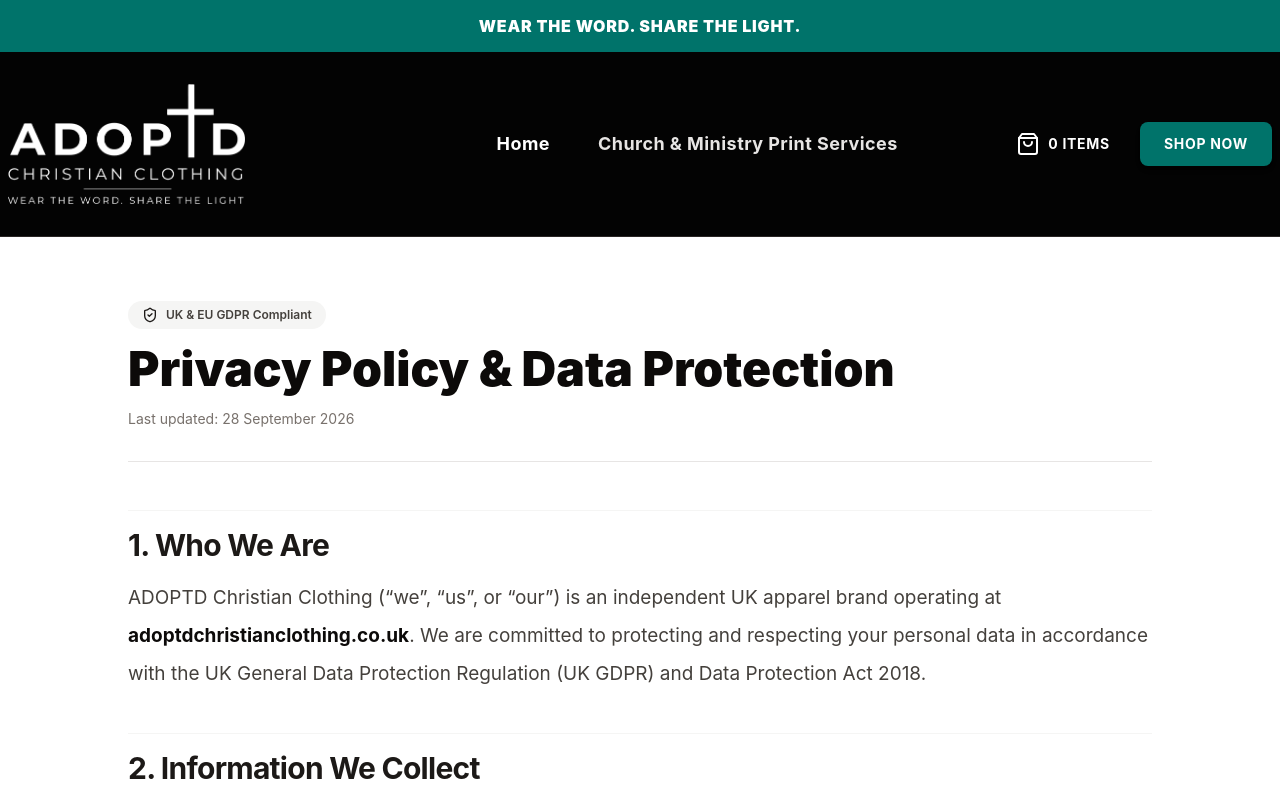
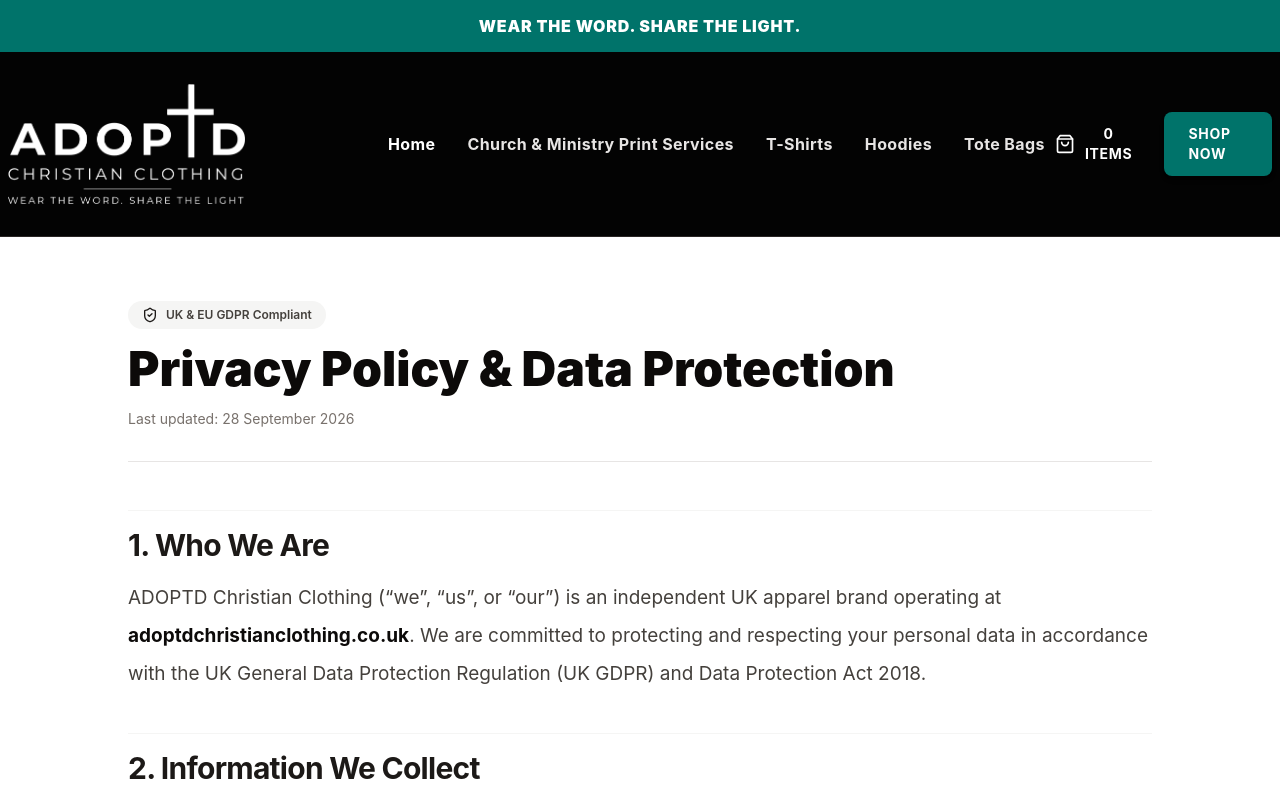
Before and after one commit to adoptd/adoptd-clothing-web, a Next.js app: page /privacy-policy in a window 1280 px wide. Shown: the top 800 px of the page. Built offline with nearby package versions, Linux system fonts and the light colour scheme; no server answers.

Commit message:
Add T-Shirts, Hoodies, and Tote Bags links to desktop main navigation

```diff
--- a/src/components/layout/Navbar.tsx
+++ b/src/components/layout/Navbar.tsx
@@ -53,18 +53,36 @@
             </div>
 
             {/* Desktop Navigation Links */}
-            <nav className="hidden lg:flex items-center space-x-8 xl:space-x-12">
+            <nav className="hidden lg:flex items-center space-x-5 xl:space-x-8">
               <Link
                 href="/"
-                className="text-base xl:text-lg font-bold tracking-wide text-white hover:text-[#00736a] transition"
+                className="text-sm xl:text-base font-bold tracking-wide text-white hover:text-[#00736a] transition whitespace-nowrap"
               >
                 Home
               </Link>
               <Link
                 href="/church-print-services"
-                className="text-base xl:text-lg font-bold tracking-wide text-stone-200 hover:text-[#00736a] transition"
+                className="text-sm xl:text-base font-bold tracking-wide text-stone-200 hover:text-[#00736a] transition whitespace-nowrap"
               >
                 Church & Ministry Print Services
+              </Link>
+              <Link
+                href="/shop/tee-shirts"
+                className="text-sm xl:text-base font-bold tracking-wide text-stone-200 hover:text-[#00736a] transition whitespace-nowrap"
+              >
+                T-Shirts
+              </Link>
+              <Link
+                href="/shop/christian-hoodies-uk"
+                className="text-sm xl:text-base font-bold tracking-wide text-stone-200 hover:text-[#00736a] transition whitespace-nowrap"
+              >
+                Hoodies
+              </Link>
+              <Link
+                href="/shop/christian-bags"
+                className="text-sm xl:text-base font-bold tracking-wide text-stone-200 hover:text-[#00736a] transition whitespace-nowrap"
+              >
+                Tote Bags
               </Link>
             </nav>
 
```
